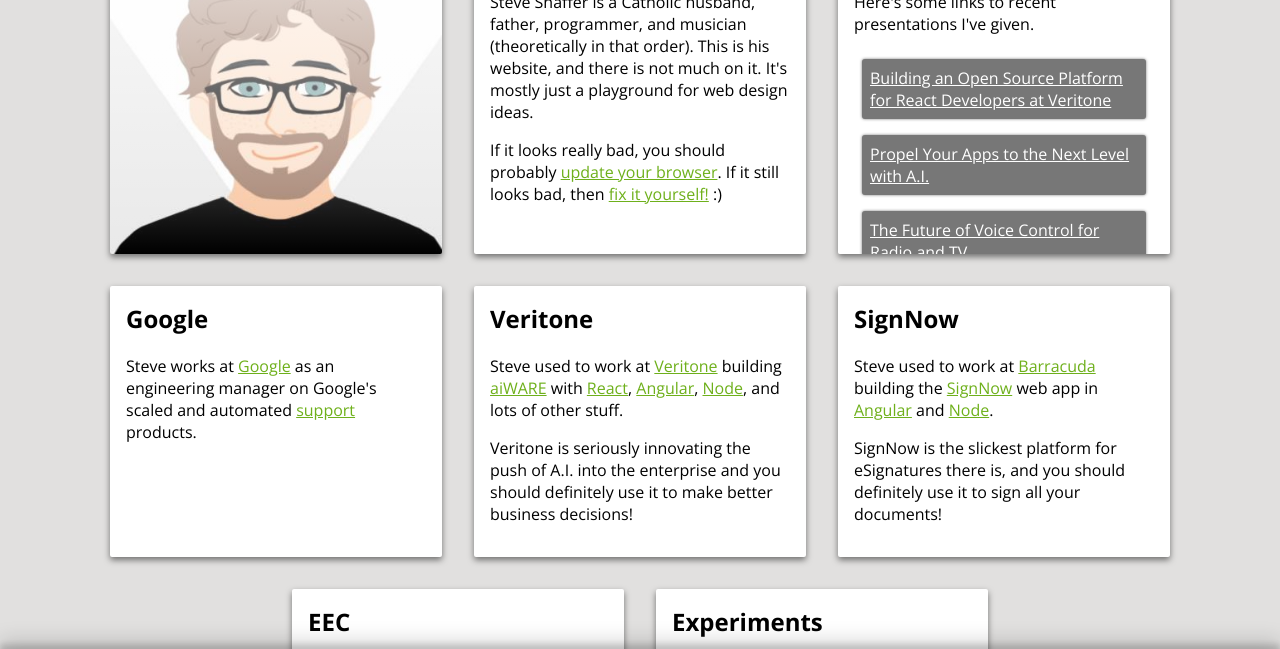
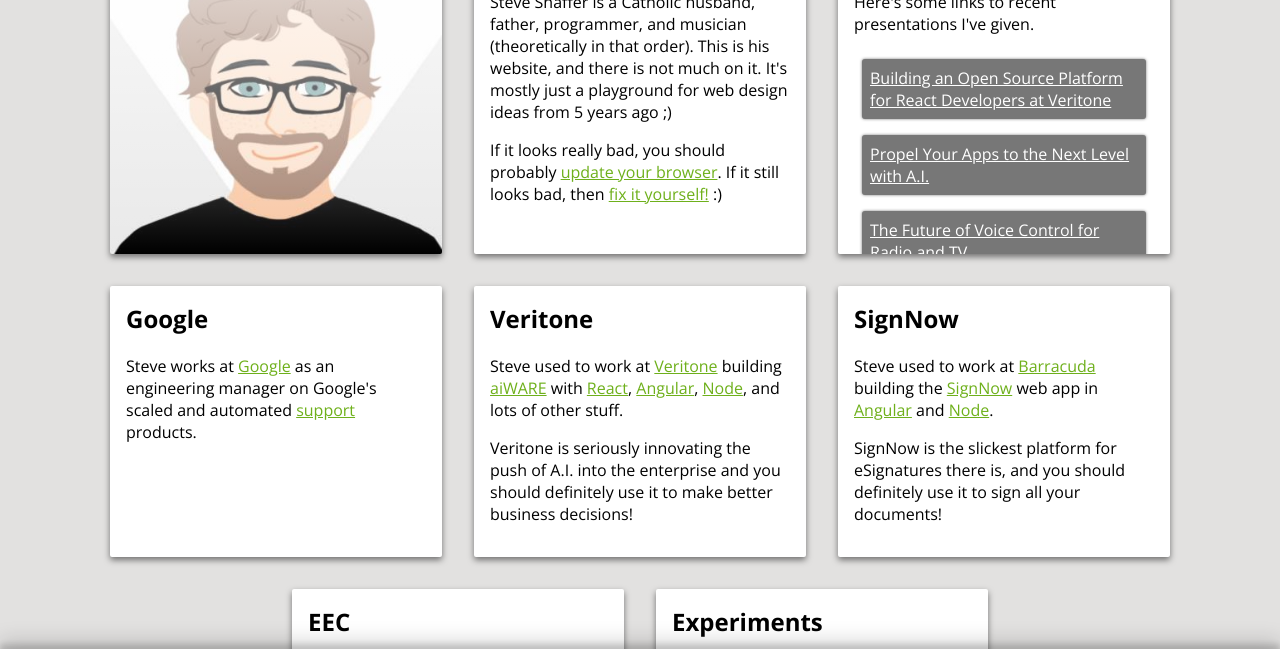
Before and after one commit to WatchSteveDrum/WatchSteveDrum.github.io, a plain HTML site: page index.html in a window 1280 px wide. Shown: the part 94-743 px from the top of the page. Drawn offline with nearby package versions, Linux system fonts and the light colour scheme.

Commit message:
Update index.html

```diff
--- a/index.html
+++ b/index.html
@@ -24,7 +24,7 @@
         <p>
           Steve Shaffer is a Catholic husband, father, programmer, and musician (theoretically in
           that order). This is his website, and there is not much on it. It's mostly just a
-          playground for web design ideas.
+          playground for web design ideas from 5 years ago ;)
         </p>
         <p>
           If it looks really bad, you should probably
```
